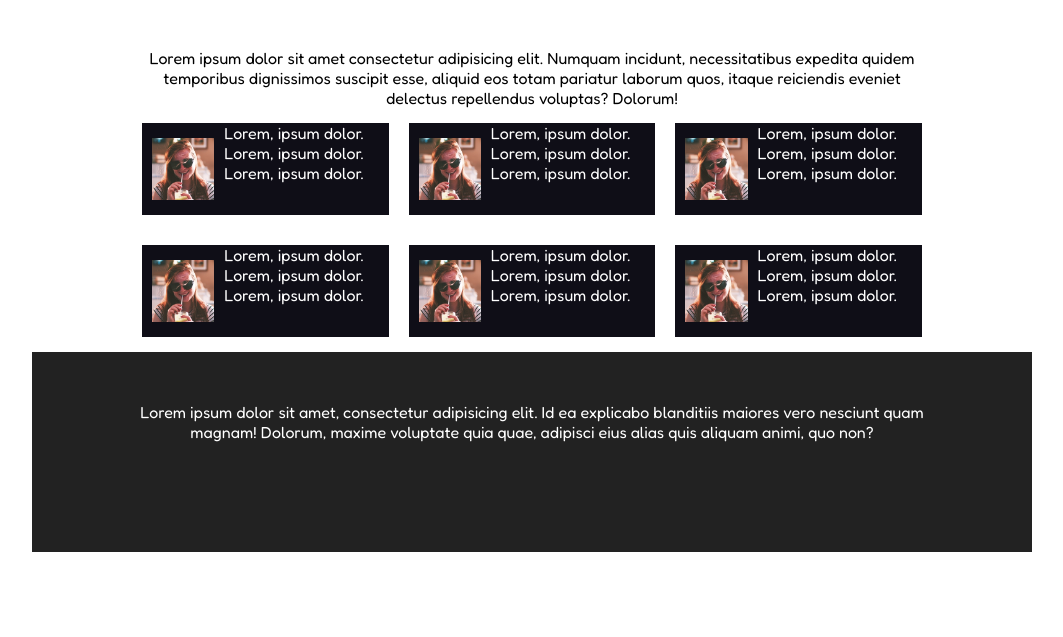
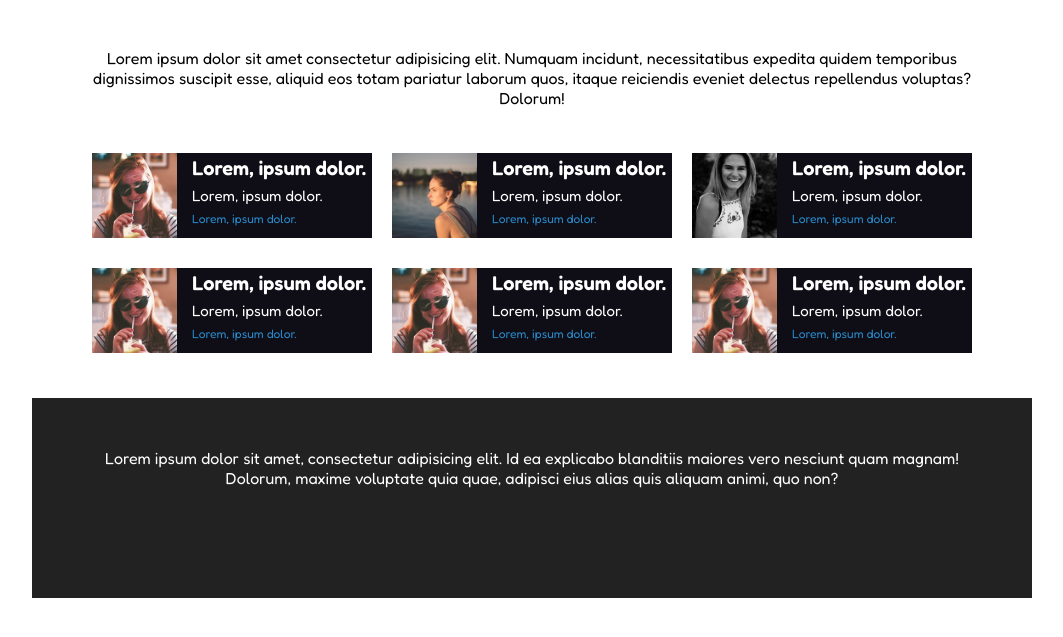
Before and after one commit to w3bd3v3lop3rNico/html-css-float-cards, a plain HTML site: page index.html in a window 1280 px wide. Shown: the part 113-750 px from the top of the page, without its empty margins (108-1171 px from the left). Drawn offline with Linux system fonts and the light colour scheme.

Commit message:
finished

```diff
--- a/css/style.css
+++ b/css/style.css
@@ -14,13 +14,13 @@ img {
     max-width: 100%;
 }
 
-.container{
+.container {
     max-width: 1000px;
     margin: 0 auto;
 }
 
-.float{
-    float:left ;
+.float {
+    float: left;
 }
 
 .clearfix::after {
@@ -28,17 +28,21 @@ img {
     display: block;
     clear: both;
 }
-.text-align-center{
+
+.text-align-center {
     text-align: center;
 }
-.padding-left-right{
-    padding-left: 100px;
-    padding-right: 100px;
+
+.padding-left-right {
+    padding-left: 50px;
+    padding-right: 50px;
 }
+
 .bg-color {
     background-color: #0F0E17;
     color: white;
 }
+
 /* title */
 
 .title {
@@ -47,6 +51,7 @@ img {
     padding-bottom: 50px;
     font-size: 50px;
 }
+
 /* main */
 
 
@@ -55,6 +60,38 @@ img {
     width: calc((100% / 3) - 20px);
     margin: 15px 10px;
 }
+
+.img-card {
+    float: left;
+    width: 100px;
+    padding-right: 15px;
+}
+
+.card>div {
+    padding: 3px;
+    vertical-align: middle;
+}
+
+.name-card {
+    font-size: 20px;
+    font-weight: bold;
+}
+
+.role-card {
+    font-size: 15px;
+}
+
+.mail-card {
+    font-size: 12px;
+    color: #288BCB;
+}
+
+.main-padding {
+    padding-top: 30px;
+    padding-bottom: 30px;
+}
+
+
 
 
 /* FOOTER */
--- a/index.html
+++ b/index.html
@@ -27,54 +27,52 @@
 
 
 
-            <main class="clearfix">
+            <main class="clearfix main-padding">
 
                 <div class="card bg-color">
-                    <img src="./img/female1.png" alt="" class="card img">
-                    <p>
-                        <div>Lorem, ipsum dolor.</div>
-                        <div>Lorem, ipsum dolor.</div>
-                        <div>Lorem, ipsum dolor.</div>
-                    </p>
+                    <img src="./img/female1.png" alt="" class="img-card">
+
+                    <div class="name-card">Lorem, ipsum dolor.</div>
+                    <div class="role-card">Lorem, ipsum dolor.</div>
+                    <div class="mail-card">Lorem, ipsum dolor.</div>
                 </div>
                 <div class="card bg-color">
-                    <img src="./img/female1.png" alt="" class="card">
-                    <p>
-                        <div>Lorem, ipsum dolor.</div>
-                        <div>Lorem, ipsum dolor.</div>
-                        <div>Lorem, ipsum dolor.</div>
-                    </p>
+                    <img src="./img/female2.png" alt="" class="img-card">
+
+                    <div class="name-card">Lorem, ipsum dolor.</div>
+                    <div class="role-card">Lorem, ipsum dolor.</div>
+                    <div class="mail-card">Lorem, ipsum dolor.</div>
                 </div>
                 <div class="card bg-color">
-                    <img src="./img/female1.png" alt="" class="card">
+                    <img src="./img/female3.png" alt="" class="img-card">
 
-                    <div>Lorem, ipsum dolor.</div>
-                    <div>Lorem, ipsum dolor.</div>
-                    <div>Lorem, ipsum dolor.</div>
+                    <div class="name-card">Lorem, ipsum dolor.</div>
+                    <div class="role-card">Lorem, ipsum dolor.</div>
+                    <div class="mail-card">Lorem, ipsum dolor.</div>
 
                 </div>
                 <div class="card bg-color">
-                    <img src="./img/female1.png" alt="" class="card">
+                    <img src="./img/female1.png" alt="" class="img-card">
 
-                    <div>Lorem, ipsum dolor.</div>
-                    <div>Lorem, ipsum dolor.</div>
-                    <div>Lorem, ipsum dolor.</div>
+                    <div class="name-card">Lorem, ipsum dolor.</div>
+                    <div class="role-card">Lorem, ipsum dolor.</div>
+                    <div class="mail-card">Lorem, ipsum dolor.</div>
 
                 </div>
                 <div class="card bg-color">
-                    <img src="./img/female1.png" alt="" class="card">
+                    <img src="./img/female1.png" alt="" class="img-card">
 
-                    <div>Lorem, ipsum dolor.</div>
-                    <div>Lorem, ipsum dolor.</div>
-                    <div>Lorem, ipsum dolor.</div>
+                    <div class="name-card">Lorem, ipsum dolor.</div>
+                    <div class="role-card">Lorem, ipsum dolor.</div>
+                    <div class="mail-card">Lorem, ipsum dolor.</div>
 
                 </div>
                 <div class="card bg-color">
-                    <img src="./img/female1.png" alt="" class="card">
+                    <img src="./img/female1.png" alt="" class="img-card">
 
-                    <div>Lorem, ipsum dolor.</div>
-                    <div>Lorem, ipsum dolor.</div>
-                    <div>Lorem, ipsum dolor.</div>
+                    <div class="name-card">Lorem, ipsum dolor.</div>
+                    <div class="role-card">Lorem, ipsum dolor.</div>
+                    <div class="mail-card">Lorem, ipsum dolor.</div>
 
                 </div>
 
```
